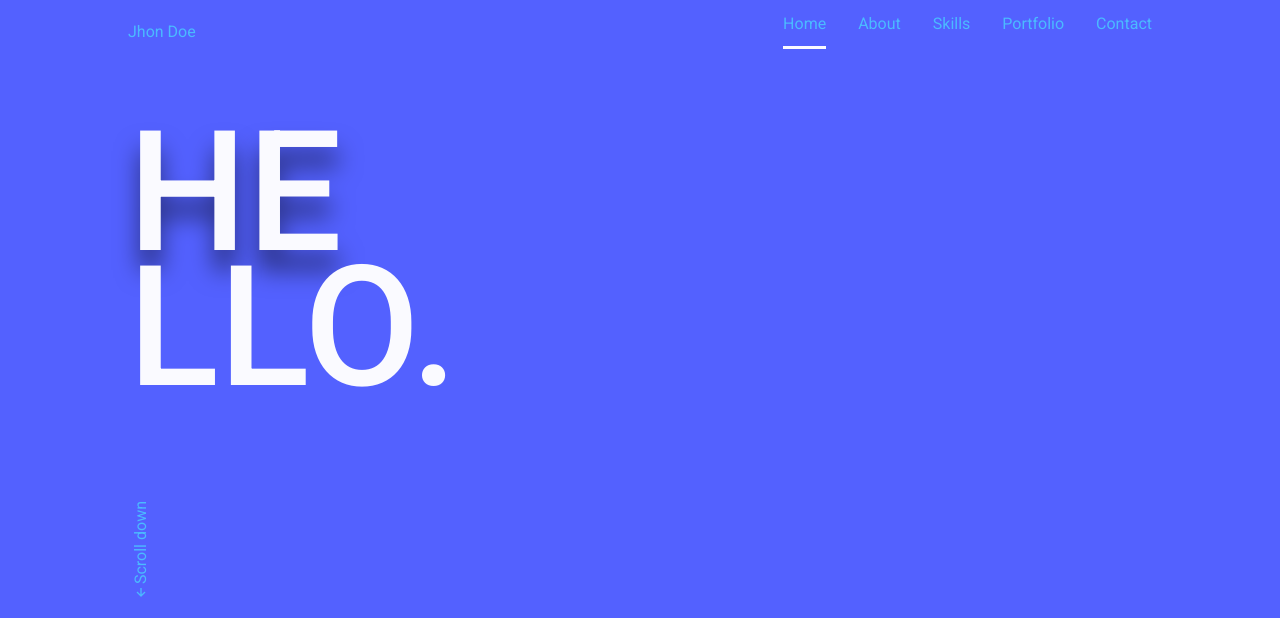
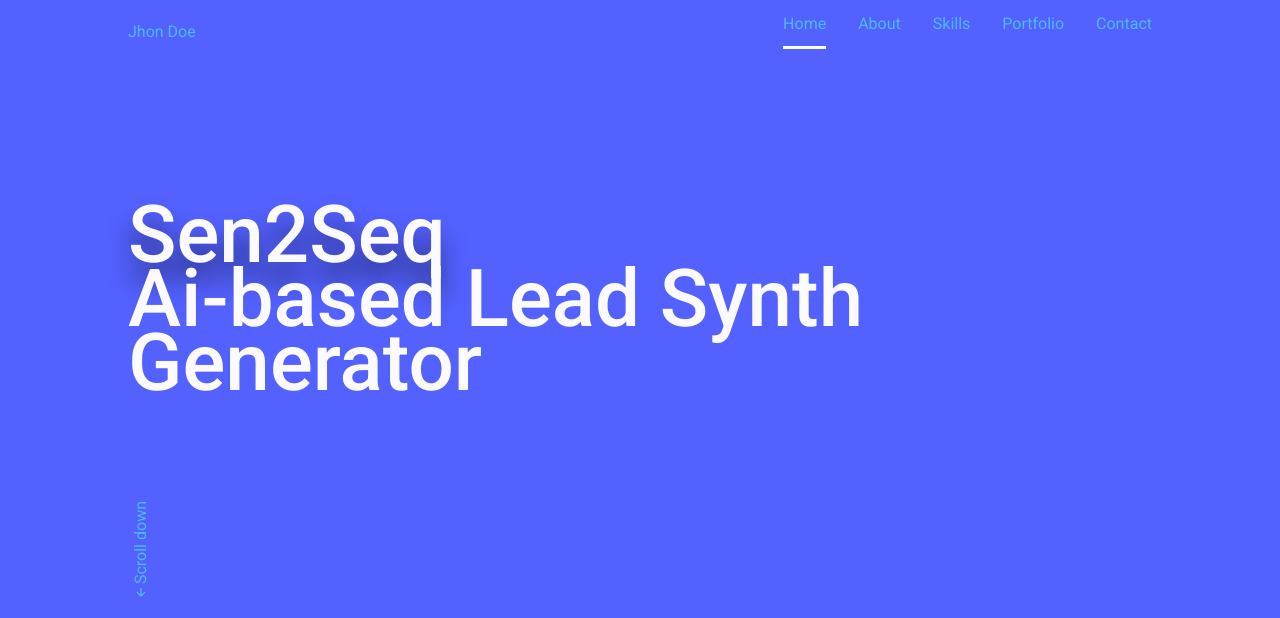
Before and after one commit to dgan181/kylo-ren-app, a website: page public/index.html in a window 1280 px wide. Shown: the top 618 px of the page. Drawn offline with nearby package versions, Linux system fonts and the light colour scheme; a script that the page names is missing.

Commit message:
Change title and it's size

```diff
--- a/public/css/style.css
+++ b/public/css/style.css
@@ -87,6 +87,7 @@ li .post-meta-description {
 @media screen and (min-width: 768px){
     :root{
         --big-font-size: 10.5rem;
+        --newbig-font-size: 5rem;
         --h2-font-size: 2rem;
         --normal-font-size: 1rem;
         --small-font-size: .875rem;
@@ -248,7 +249,7 @@ img{
 }
 .home__title{
     align-self: flex-end;
-    font-size: var(--big-font-size);
+    font-size: var(--newbig-font-size);
     color: var(--white-color);
     line-height: .8;
 }
--- a/public/index.html
+++ b/public/index.html
@@ -163,7 +163,7 @@ background-color: #F79996;
     <!--===== HOME =====-->
     <section class="home" id="home">
         <div class="home__container bd-grid">
-            <h1 class="home__title"><span>HE</span><br>LLO.</h1>
+            <h1 class="home__title"><span>Sen2Seq</span><br>Ai-based Lead Synth Generator</h1>
 
             <div class="home__scroll">
                 <a href="#about" class="home__scroll-link"><i class='bx bx-up-arrow-alt' ></i>Scroll down</a>
```
